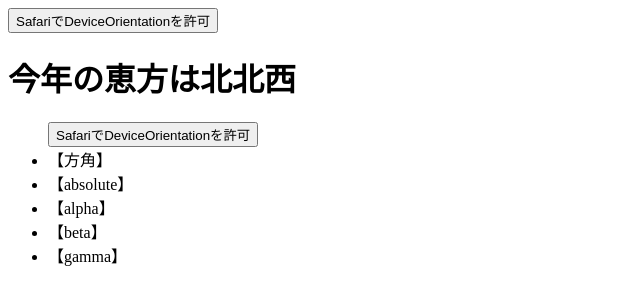
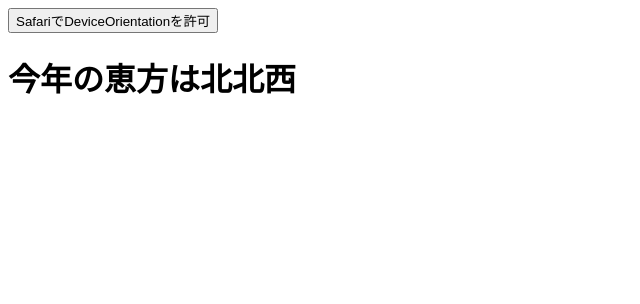
Before and after one commit to n-yamachi/ehou, a plain HTML site: page index.html in a window 1280 px wide. Shown: the whole page, without its empty margins (0-640 px from the left). Drawn offline with Linux system fonts and the light colour scheme.

Commit message:
htmlのしゅうせい

```diff
--- a/index.html
+++ b/index.html
@@ -9,16 +9,7 @@
 <body>
     <input type="button" id="permit" value="SafariでDeviceOrientationを許可" />
     <div id='ehou'></div>
-    <div id='direction'>
-        <ul>
-            <input type="button" id="permit" value="SafariでDeviceOrientationを許可" />
-            <li>【方角】<span id="direction"></span></li>
-            <li>【absolute】<span id="absolute"></span></li>
-            <li>【alpha】<span id="alpha"></span></li>
-            <li>【beta】<span id="beta"></span></li>
-            <li>【gamma】<span id="gamma"></span></li>
-        </ul>
-    </div>
+    <div id='direction'></div>
     <script type="text/javascript" src="index.js"></script>
 </body>
 
```
